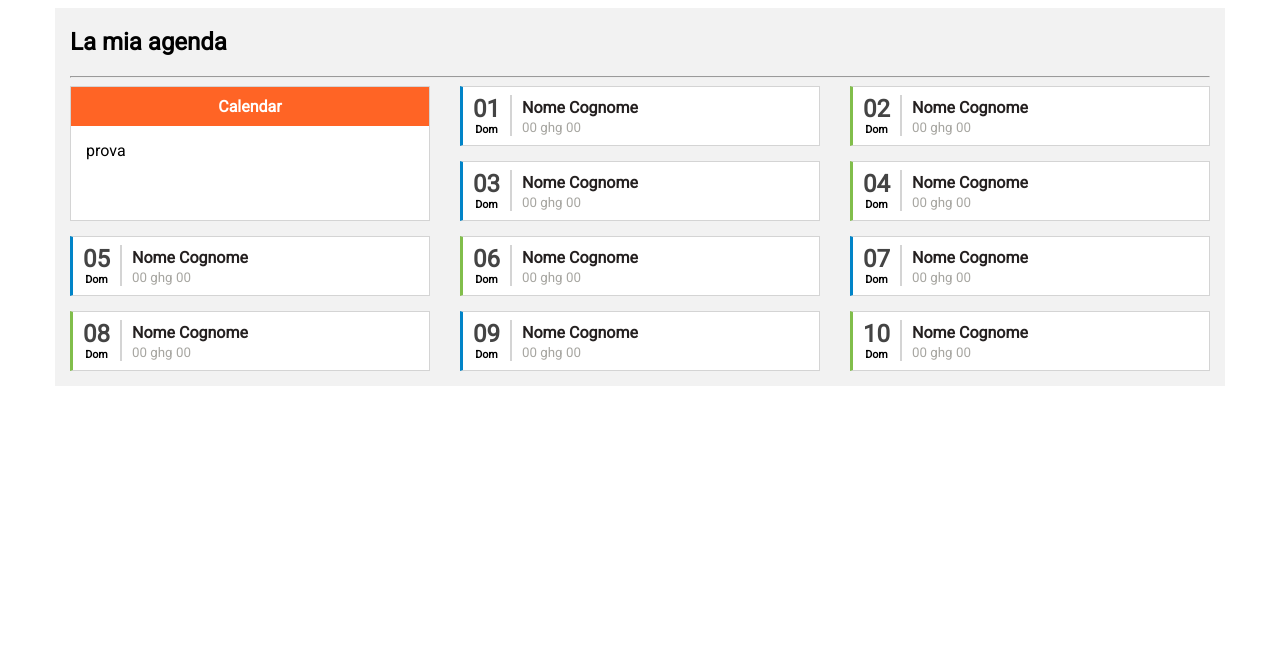
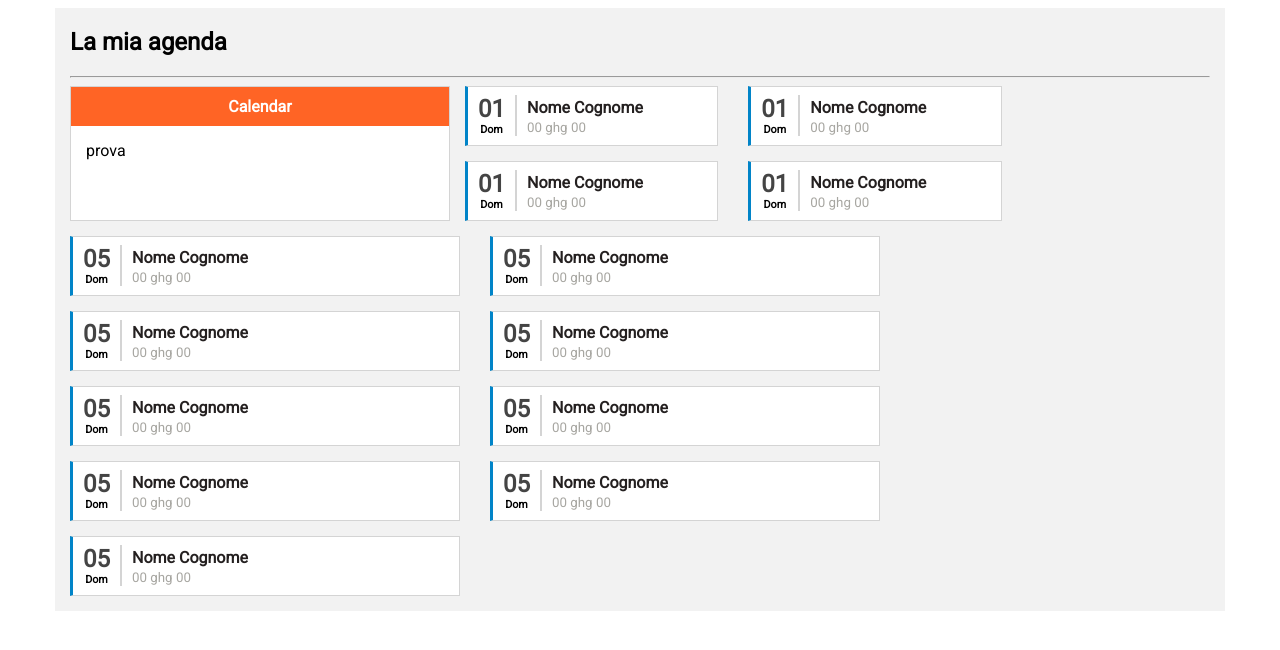
Before and after one commit to iladiro/facile, a plain HTML site: page index.html in a window 1280 px wide. Drawn offline with Linux system fonts and the light colour scheme.

Commit message:
write code without bootstrap grid

```diff
--- a/assets/stylesheets/scss/partials/_calendar.scss
+++ b/assets/stylesheets/scss/partials/_calendar.scss
@@ -17,3 +17,20 @@
     padding: 15px;
   }
 }
+
+
+
+.calendar-section {
+  .left-side {
+    @media (min-width: 992px) {
+      width: 33.33333333%;
+      float: left;
+    }
+  }
+  .right-side {
+    @media (min-width: 992px) {
+      width: 66.66666667%;
+      float: left;
+    }
+  }
+}
--- a/assets/stylesheets/scss/partials/share/_task-box.scss
+++ b/assets/stylesheets/scss/partials/share/_task-box.scss
@@ -33,4 +33,12 @@
   &__day {
     color: #444;
   }
+  & {
+    @media (min-width: 992px) {
+      width: 33.33333333%;
+      float: left;
+      margin-left: 15px;
+      margin-right: 15px;
+    }
+  }
 }
--- a/index.html
+++ b/index.html
@@ -27,16 +27,14 @@
     <section class="container bg__grey--light">
       <h1>La mia agenda</h1>
       <hr>
-      <div class="row">
-        <div class="col-xs-12 col-sm-12 col-md-4 col-lg-4">
+      <div class="calendar-section">
+        <div class="left-side">
           <div id="calendar">
             <h4 class="label mtb-0">Calendar</h4>
             <div class="contents">prova</div>
           </div>
         </div>
-        <div class="col-xs-12 col-sm-12 col-md-8 col-lg-8">
-          <div class="row">
-            <article class="col-xs-12 col-sm-12 col-md-6 col-lg-6">
+        <div class="right-side">
           <div class="task-box blue">
             <div class="pull-left text-center task-box__left">
               <h2 class="mtb-0 task-box__day">01</h2>
@@ -47,11 +45,27 @@
               <small class="task-box__target">00 ghg 00</small>
             </div>
           </div>
-            </article>
-            <article class="col-xs-12 col-sm-12 col-md-6 col-lg-6">
-              <div class="task-box green">
+          <div class="task-box blue">
             <div class="pull-left text-center task-box__left">
-                  <h2 class="mtb-0 task-box__day">02</h2>
+              <h2 class="mtb-0 task-box__day">01</h2>
+              <h6 class="mtb-0">Dom</h6>
+            </div>
+            <div class="pull-left task-box__right">
+              <h4 class="task-box__title mb-0">Nome Cognome</h4>
+              <small class="task-box__target">00 ghg 00</small>
+            </div>
+          </div><div class="task-box blue">
+            <div class="pull-left text-center task-box__left">
+              <h2 class="mtb-0 task-box__day">01</h2>
+              <h6 class="mtb-0">Dom</h6>
+            </div>
+            <div class="pull-left task-box__right">
+              <h4 class="task-box__title mb-0">Nome Cognome</h4>
+              <small class="task-box__target">00 ghg 00</small>
+            </div>
+          </div><div class="task-box blue">
+            <div class="pull-left text-center task-box__left">
+              <h2 class="mtb-0 task-box__day">01</h2>
               <h6 class="mtb-0">Dom</h6>
             </div>
             <div class="pull-left task-box__right">
@@ -59,36 +73,9 @@
               <small class="task-box__target">00 ghg 00</small>
             </div>
           </div>
-            </article>
-            <article class="col-xs-12 col-sm-12 col-md-6 col-lg-6">
-              <div class="task-box blue">
-                <div class="pull-left text-center task-box__left">
-                  <h2 class="mtb-0 task-box__day">03</h2>
-                  <h6 class="mtb-0">Dom</h6>
-                </div>
-                <div class="pull-left task-box__right">
-                  <h4 class="task-box__title mb-0">Nome Cognome</h4>
-                  <small class="task-box__target">00 ghg 00</small>
-                </div>
-              </div>
-            </article>
-            <article class="col-xs-12 col-sm-12 col-md-6 col-lg-6">
-              <div class="task-box green">
-                <div class="pull-left text-center task-box__left">
-                  <h2 class="mtb-0 task-box__day">04</h2>
-                  <h6 class="mtb-0">Dom</h6>
-                </div>
-                <div class="pull-left task-box__right">
-                  <h4 class="task-box__title mb-0">Nome Cognome</h4>
-                  <small class="task-box__target">00 ghg 00</small>
-                </div>
-              </div>
-            </article>
-          </div>
         </div>
       </div>
       <div class="row">
-        <article class="col-xs-12 col-sm-12 col-md-4 col-lg-4">
         <div class="task-box blue">
           <div class="pull-left text-center task-box__left">
             <h2 class="mtb-0 task-box__day">05</h2>
@@ -99,11 +86,9 @@
             <small class="task-box__target">00 ghg 00</small>
           </div>
         </div>
-        </article>
-        <article class="col-xs-12 col-sm-12 col-md-4 col-lg-4">
-          <div class="task-box green">
+        <div class="task-box blue">
           <div class="pull-left text-center task-box__left">
-              <h2 class="mtb-0 task-box__day">06</h2>
+            <h2 class="mtb-0 task-box__day">05</h2>
             <h6 class="mtb-0">Dom</h6>
           </div>
           <div class="pull-left task-box__right">
@@ -111,11 +96,9 @@
             <small class="task-box__target">00 ghg 00</small>
           </div>
         </div>
-        </article>
-        <article class="col-xs-12 col-sm-12 col-md-4 col-lg-4">
         <div class="task-box blue">
           <div class="pull-left text-center task-box__left">
-              <h2 class="mtb-0 task-box__day">07</h2>
+            <h2 class="mtb-0 task-box__day">05</h2>
             <h6 class="mtb-0">Dom</h6>
           </div>
           <div class="pull-left task-box__right">
@@ -123,11 +106,9 @@
             <small class="task-box__target">00 ghg 00</small>
           </div>
         </div>
-        </article>
-        <article class="col-xs-12 col-sm-12 col-md-4 col-lg-4">
-          <div class="task-box green">
+        <div class="task-box blue">
           <div class="pull-left text-center task-box__left">
-              <h2 class="mtb-0 task-box__day">08</h2>
+            <h2 class="mtb-0 task-box__day">05</h2>
             <h6 class="mtb-0">Dom</h6>
           </div>
           <div class="pull-left task-box__right">
@@ -135,11 +116,9 @@
             <small class="task-box__target">00 ghg 00</small>
           </div>
         </div>
-        </article>
-        <article class="col-xs-12 col-sm-12 col-md-4 col-lg-4">
         <div class="task-box blue">
           <div class="pull-left text-center task-box__left">
-              <h2 class="mtb-0 task-box__day">09</h2>
+            <h2 class="mtb-0 task-box__day">05</h2>
             <h6 class="mtb-0">Dom</h6>
           </div>
           <div class="pull-left task-box__right">
@@ -147,11 +126,9 @@
             <small class="task-box__target">00 ghg 00</small>
           </div>
         </div>
-        </article>
-        <article class="col-xs-12 col-sm-12 col-md-4 col-lg-4">
-          <div class="task-box green">
+        <div class="task-box blue">
           <div class="pull-left text-center task-box__left">
-              <h2 class="mtb-0 task-box__day">10</h2>
+            <h2 class="mtb-0 task-box__day">05</h2>
             <h6 class="mtb-0">Dom</h6>
           </div>
           <div class="pull-left task-box__right">
@@ -159,7 +136,36 @@
             <small class="task-box__target">00 ghg 00</small>
           </div>
         </div>
-        </article>
+        <div class="task-box blue">
+          <div class="pull-left text-center task-box__left">
+            <h2 class="mtb-0 task-box__day">05</h2>
+            <h6 class="mtb-0">Dom</h6>
+          </div>
+          <div class="pull-left task-box__right">
+            <h4 class="task-box__title mb-0">Nome Cognome</h4>
+            <small class="task-box__target">00 ghg 00</small>
+          </div>
+        </div>
+        <div class="task-box blue">
+          <div class="pull-left text-center task-box__left">
+            <h2 class="mtb-0 task-box__day">05</h2>
+            <h6 class="mtb-0">Dom</h6>
+          </div>
+          <div class="pull-left task-box__right">
+            <h4 class="task-box__title mb-0">Nome Cognome</h4>
+            <small class="task-box__target">00 ghg 00</small>
+          </div>
+        </div>
+        <div class="task-box blue">
+          <div class="pull-left text-center task-box__left">
+            <h2 class="mtb-0 task-box__day">05</h2>
+            <h6 class="mtb-0">Dom</h6>
+          </div>
+          <div class="pull-left task-box__right">
+            <h4 class="task-box__title mb-0">Nome Cognome</h4>
+            <small class="task-box__target">00 ghg 00</small>
+          </div>
+        </div>
       </div>
     </section>
   </body>
```
Also changed, not shown: assets/stylesheets/style.css, 1 other file. Lines whose indentation alone changed are shown as unchanged.
